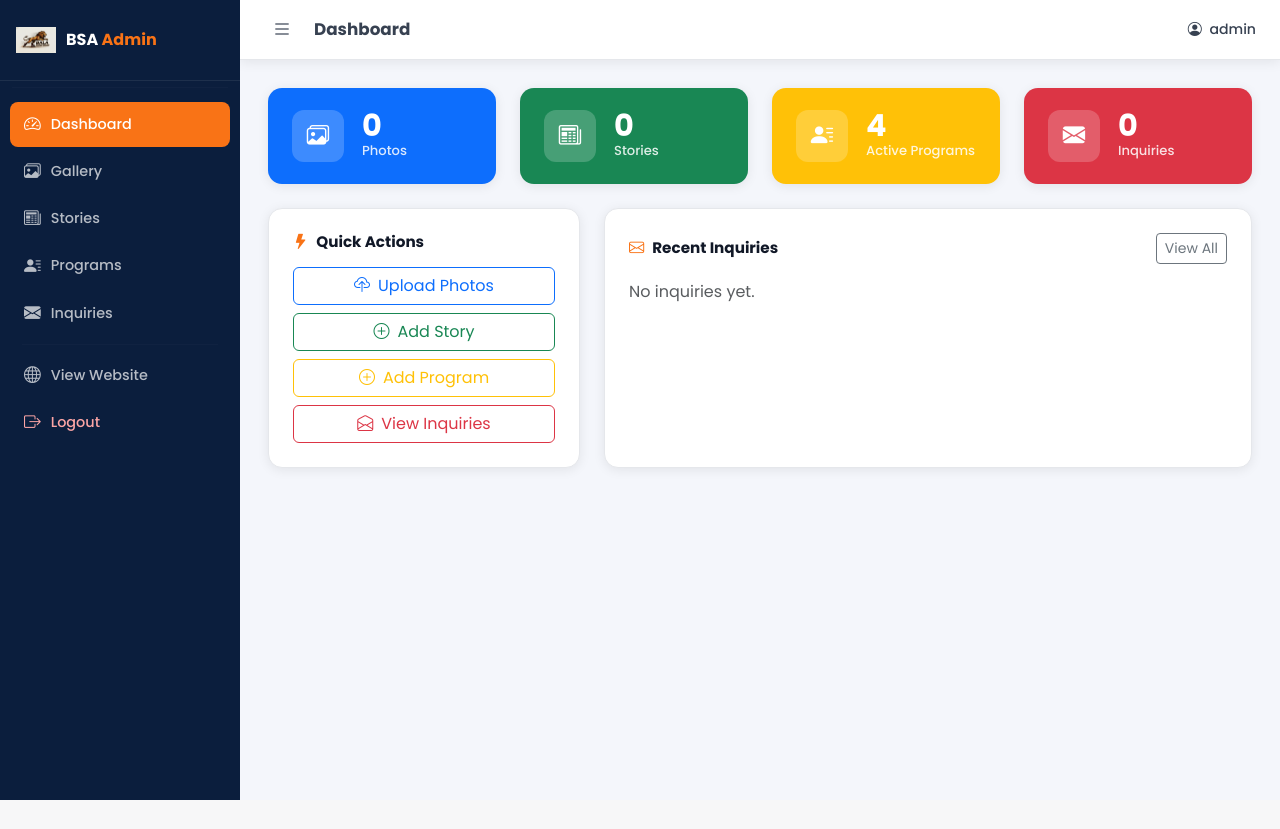
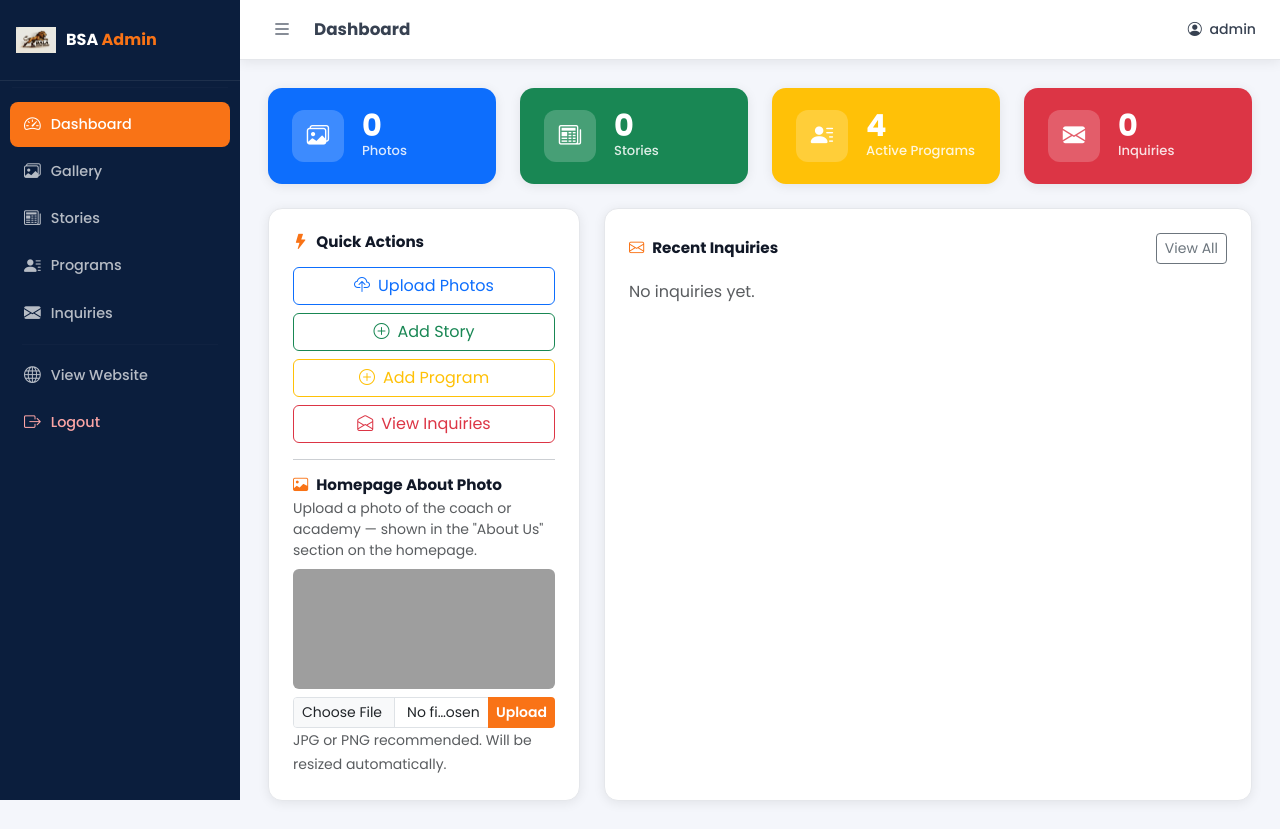
Before and after one commit to sathishthinker/Bala-Skating-Academy, a Flask app: page /admin in a window 1280 px wide. Before the commit the page ends 800 px from the top, so only its background shows below. Run offline with Flask 3, Linux system fonts and the light colour scheme; a user stored in the database is signed in; grey boxes are pictures that could not be loaded.

Commit message:
Add about photo upload in admin dashboard
- Admin dashboard now has an About Photo upload section
- Homepage shows the uploaded photo in the About Us section
- Falls back to logo + upload hint when no photo is set
- context_processor checks file existence to decide which to show

Co-Authored-By: Claude Sonnet 4.6 <noreply@anthropic.com>

```diff
--- a/app.py
+++ b/app.py
@@ -82,6 +82,8 @@ def unique_slug(title, model):
 
 @app.context_processor
 def inject_site():
+    about_photo = 'images/about.jpg' if os.path.exists(
+        os.path.join(BASE_DIR, 'static', 'images', 'about.jpg')) else None
     return dict(
         site_name='Bala Skating Academy',
         site_phone='+91 91592 17517',
@@ -89,6 +91,7 @@ def inject_site():
         site_timings='Monday – Sunday: 5:30 PM – 7:00 PM',
         site_whatsapp='919159217517',
         now=datetime.utcnow(),
+        about_photo=about_photo,
         unread_count=Inquiry.query.filter_by(is_read=False).count() if app.config.get('SQLALCHEMY_DATABASE_URI') else 0
     )
 
@@ -165,6 +168,27 @@ def contact():
             flash('Thank you! We will get back to you soon.', 'success')
             return redirect(url_for('contact'))
     return render_template('contact.html')
+
+
+# ---------------------------------------------------------------------------
+# Admin – Site settings (about photo, etc.)
+# ---------------------------------------------------------------------------
+
+ABOUT_PHOTO_PATH = os.path.join(BASE_DIR, 'static', 'images', 'about.jpg')
+
+@app.route('/admin/settings/about-photo', methods=['POST'])
+@login_required
+def admin_upload_about_photo():
+    file = request.files.get('about_photo')
+    if file and allowed_file(file.filename):
+        img = Image.open(file)
+        img = img.convert('RGB')
+        img.thumbnail((900, 700), Image.LANCZOS)
+        img.save(ABOUT_PHOTO_PATH, quality=88, optimize=True)
+        flash('About photo updated!', 'success')
+    else:
+        flash('Please select a valid image file.', 'danger')
+    return redirect(url_for('admin_dashboard'))
 
 
 # ---------------------------------------------------------------------------
--- a/templates/admin/dashboard.html
+++ b/templates/admin/dashboard.html
@@ -64,6 +64,25 @@
           {% if stats.unread %}<span class="badge bg-danger ms-1">{{ stats.unread }}</span>{% endif %}
         </a>
       </div>
+
+      <!-- About Photo Upload -->
+      <hr class="my-3" />
+      <h6 class="admin-card-title"><i class="bi bi-image text-accent me-2"></i>Homepage About Photo</h6>
+      <p class="text-muted small mt-1 mb-2">Upload a photo of the coach or academy — shown in the "About Us" section on the homepage.</p>
+      {% set about_exists = namespace(val=False) %}
+      <div class="about-photo-preview mb-2">
+        <img src="{{ url_for('static', filename='images/about.jpg') }}?v={{ now.timestamp()|int }}"
+             alt="About photo" class="img-fluid rounded"
+             style="max-height:120px;object-fit:cover;width:100%;"
+             onerror="this.style.display='none'" />
+      </div>
+      <form method="POST" action="{{ url_for('admin_upload_about_photo') }}" enctype="multipart/form-data">
+        <div class="input-group input-group-sm">
+          <input type="file" name="about_photo" class="form-control" accept="image/*" required />
+          <button class="btn btn-accent" type="submit">Upload</button>
+        </div>
+        <small class="text-muted">JPG or PNG recommended. Will be resized automatically.</small>
+      </form>
     </div>
   </div>
 
```
Also changed, not shown: static/css/style.css (+16 -2 lines), templates/index.html (+9 -2 lines).
